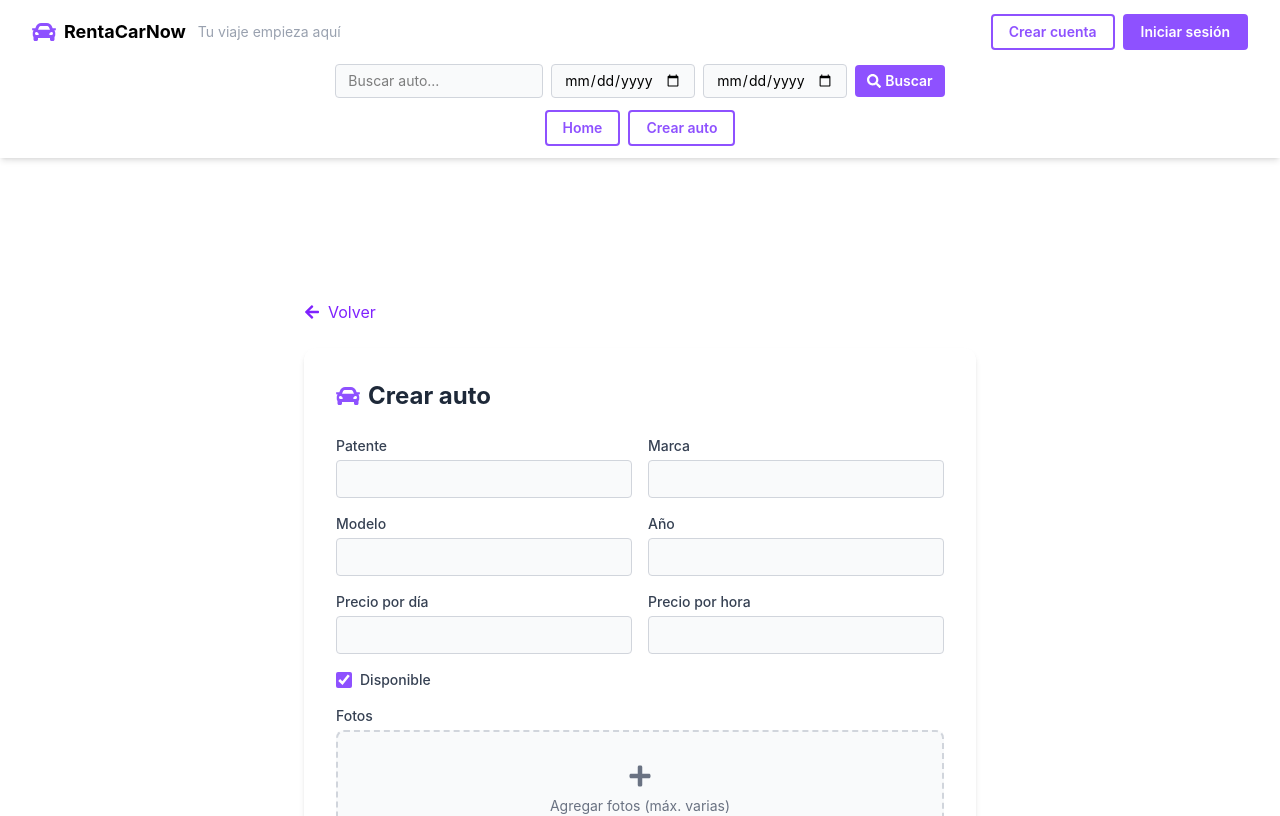
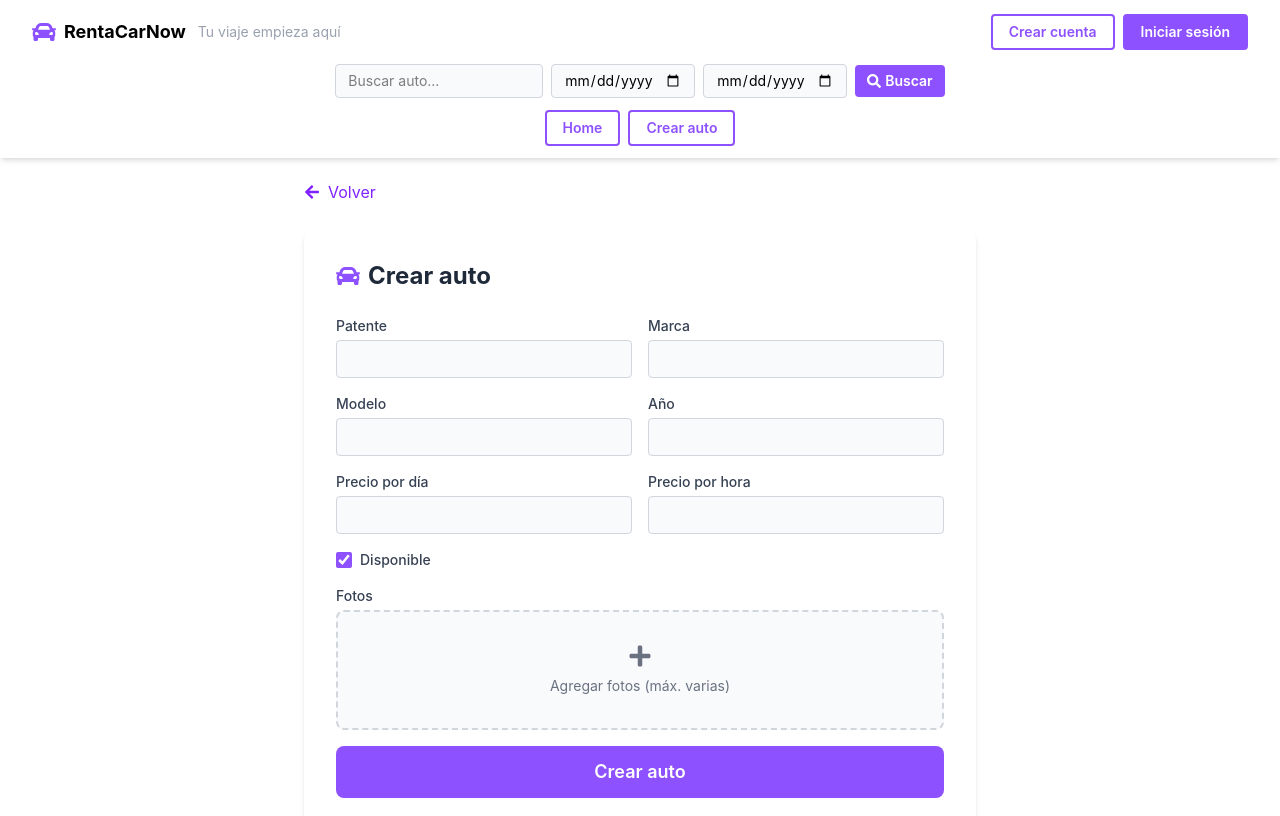
Before and after one commit to pablosingh/rent_a_car_now_frontend, a React (Vite) app: page /crear in a window 1280 px wide. Shown: the top 816 px of the page. Built offline with nearby package versions, Linux system fonts and the light colour scheme.

Commit message:
fix padding top

```diff
--- a/src/App.jsx
+++ b/src/App.jsx
@@ -8,7 +8,7 @@ function App() {
   return (
     <>
       <Header />
-      <main className="p-4 md:p-8 pt-[180px] md:pt-[180px]">
+      <main className="p-4 md:p-8 pt-[60px] md:pt-[60px]">
         <Routes>
           <Route path="/" element={<CarGrid />} />
           <Route path="/car/:plate" element={<CarDetail />} />
```
